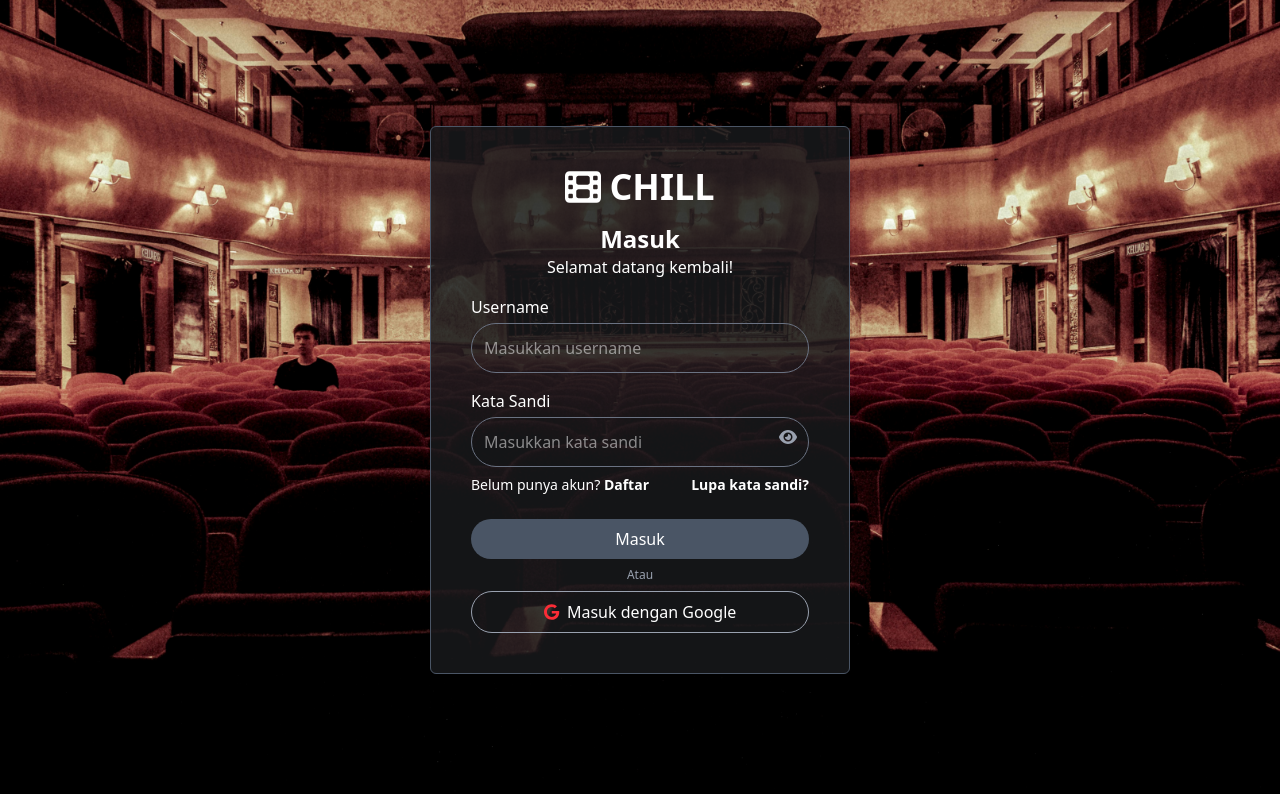
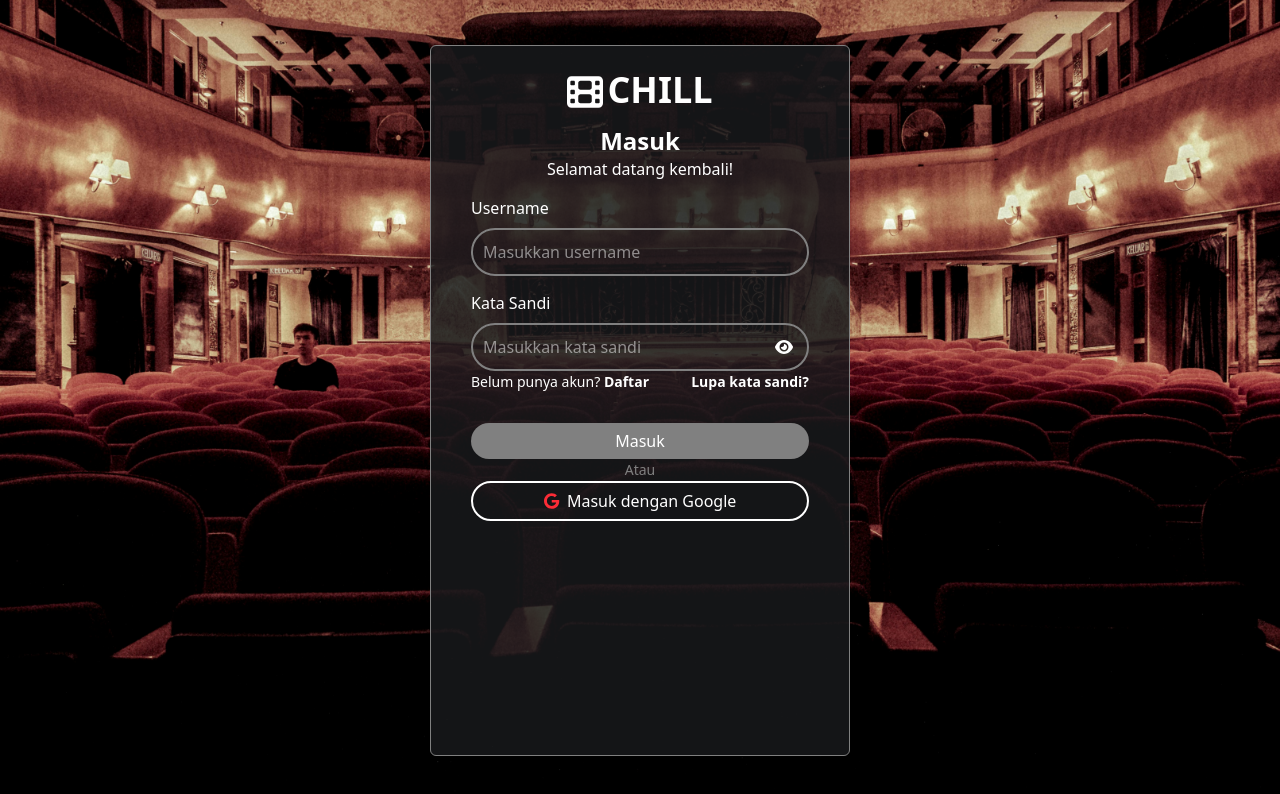
Before and after one commit to tatang111/mission1fe-harisenin, a React (Vite) app: page /masuk in a window 1280 px wide. Shown: the top 794 px of the page. Built offline with nearby package versions, Linux system fonts and the light colour scheme.

Commit message:
Initial Commit

```diff
--- a/src/pages/Daftar.jsx
+++ b/src/pages/Daftar.jsx
@@ -11,7 +11,7 @@ export const Daftar = () => {
   const [showPassword, setShowPassword] = useState(false);
   const [error, setError] = useState("");
   const confirmPasswordRef = useRef(null);
-  const navigate = useNavigate();
+  const navigate = useNavigate()
 
   const handleDaftarClick = (e) => {
     e.preventDefault();
@@ -32,91 +32,97 @@ export const Daftar = () => {
         password: password,
     };
     localStorage.setItem("infoUser", JSON.stringify(userIdentity));
-    navigate("/masuk");
+    navigate("/masuk")
   };
 
   return (
-    <div className="bg-[url(/auth/daftar.jpg)] bg-cover bg-center flex justify-center items-start md:items-center min-h-screen p-4">
-      <form className="w-full max-w-[420px] border border-gray-600 p-6 md:p-10 flex flex-col gap-4 rounded-md bg-[#181A1CD6] text-white">
-        <div className="text-center mt-2 md:mt-0">
-          <h1 className="text-3xl md:text-4xl font-bold flex justify-center items-center gap-2">
+    <div className="forbglayar bg-[url(/auth/daftar.jpg)] flex justify-center pt-[1px] relative md:items-center h-screen">
+      <form className="forForm w-90/100 max-w-[420px] overflow-y-hidden mt-[50px] md:mt-[0px] border border-gray-500 md:h-98/100 h-67/100 p-[40px] pt-[20px] md:pt-[13px] flex flex-col gap-[15px] rounded-md bg-[#181A1CD6] text-white top-25 md:top-0 relative">
+        <h1 className="text-center flex justify-center mt-4 gap-1 text-4xl font-bold">
           <FontAwesomeIcon icon={faFilm} />
-            <span>CHILL</span>
+          <span className="-pb-4 flex items-center -mt-1">CHILL</span>
         </h1>
+
+        <div className="text-center">
+          <h1 className="text-2xl font-semibold">Daftar</h1>
+          <h1>Selamat datang!</h1>
         </div>
-        <div className="text-center">
-          <h1 className="text-xl md:text-2xl font-semibold">Daftar</h1>
-          <p className="text-sm md:text-base">Selamat datang!</p>
-        </div>
-        <div>
-          <label className="flex flex-col gap-1">
-            <span className="text-sm md:text-base">Username</span>
+
+        <div className="username">
+          <label className="flex gap-2 flex-col">
+            Username
             <input
               value={username}
               onChange={(e) => setUsername(e.target.value)}
               placeholder="Masukkan username"
-              className="w-full p-2 md:p-3 border border-gray-500 rounded-full bg-transparent text-sm md:text-base"
+              type="text"
+              className="p-[10px] border-gray-500 border-2 rounded-full bg-transparent"
             />
           </label>
         </div>
-        <div className="flex flex-col gap-4">
-          <label className="flex flex-col gap-1 relative">
-            <span className="text-sm md:text-base">Kata Sandi</span>
+
+        <div className="kata-password flex flex-col gap-[15px]">
+          <label className="flex gap-2 flex-col relative">
+            Kata Sandi
             <input
               value={password}
               onChange={(e) => setPassword(e.target.value)}
-              placeholder="Masukkan password"
-              type={showPassword ? "text" : "password"}
-              className="w-full p-2 md:p-3 border border-gray-500 rounded-full bg-transparent text-sm md:text-base"
+              placeholder="Masukkan kata password"
+              type={`${showPassword ? "text" : "password"}`}
+              className="p-[10px] border-gray-500 border-2 rounded-full bg-transparent"
             />
             <FontAwesomeIcon
+              onClick={() => setShowPassword(!showPassword)}
+              className="fa-regular fa-eye-slash absolute right-4 cursor-pointer top-12"
               icon={showPassword ? faEyeSlash : faEye}
-              onClick={() => setShowPassword(!showPassword)}
-              className="absolute right-3 top-9 md:top-10 cursor-pointer text-gray-400"
             />
           </label>
-          <label className="flex flex-col gap-1">
-            <div className="flex items-center gap-2">
-              <span className="text-sm md:text-base">
+
+          <label className="flex gap-2 flex-col relative">
+            <div className="flex gap-2">
               Konfirmasi Kata Sandi
-              </span>
-              {error && <span className="text-red-500 text-xs">{error}</span>}
+              <span className="text-red-400">{error}</span>
             </div>
             <input
               ref={confirmPasswordRef}
               value={passwordConfirm}
               onChange={(e) => setPasswordConfirm(e.target.value)}
-              placeholder="Konfirmasi password"
+              placeholder="Konfirmasi kata password"
               type="password"
-              className="w-full p-2 md:p-3 border border-gray-500 rounded-full bg-transparent text-sm md:text-base"
+              className="p-[10px] border-gray-500 border-2 rounded-full bg-transparent"
             />
           </label>
         </div>
-        <div className="text-xs md:text-sm -mt-2">
-          <p>
-            Sudah punya akun?{" "}
-            <Link to="/masuk" className="font-semibold hover:underline">
+
+        <div className="flex justify-between relative md:text-md text-sm -mt-[14px] mb-4">
+          <h1>
+            Sudah punya akun?
+            <Link to="/masuk" className="font-bold cursor-pointer hover:underline">
+              {" "}
               Masuk
             </Link>
-          </p>
+          </h1>
         </div>
-        <div className="flex flex-col gap-2">
+
+        <div className="flex flex-col gap-1">
           <button
+            onClick={(e) => handleDaftarClick(e)}
             type="submit"
-            onClick={handleDaftarClick}
-            className="w-full py-2 bg-gray-600 hover:bg-gray-700 rounded-full text-sm md:text-base"
+            className="p-[6px] border-white w-full rounded-full cursor-pointer hover:underline bg-gray-500"
           >
             Daftar
           </button>
 
-          <p className="text-center text-gray-400 text-xs">Atau</p>
+          <p
+            className="text-gray-500 text-sm text-center"
+            style={{ lineHeight: "14px" }}
+          >
+            Atau
+          </p>
 
-          <button
-            type="button"
-            className="w-full py-2 border border-gray-400 hover:bg-gray-800 rounded-full flex items-center justify-center gap-2 text-sm md:text-base"
-          >
-            <FontAwesomeIcon icon={faGoogle} className="text-red-500" />
-            <span>Masuk dengan Google</span>
+          <button className="border-2 p-[6px] border-white w-full rounded-full cursor-pointer hover:underline">
+            <FontAwesomeIcon className="text-red-500 mr-2" icon={faGoogle} />
+            Masuk dengan Google
           </button>
         </div>
       </form>
--- a/src/pages/Masuk.jsx
+++ b/src/pages/Masuk.jsx
@@ -13,7 +13,7 @@ export const Masuk = () => {
   const [password, setPassword] = useState("");
   const [showPassword, setShowPassword] = useState(false);
   const [error, setError] = useState("");
-  const navigate = useNavigate();
+  const navigate = useNavigate()
 
   const handleMasukClick = (e) => {
     e.preventDefault();
@@ -23,87 +23,96 @@ export const Masuk = () => {
     if (infoUser.username !== username || infoUser.password !== password) {
       setUsername("");
       setPassword("");
-      setError("Username Atau Password Salah!");
+      setError("Username Atau Password Salah!")
       return;
     }
 
-    navigate("/beranda");
+    navigate("/beranda")
   };
 
   return (
-    <div className="bg-[url(/auth/daftar.jpg)] bg-cover bg-center flex justify-center items-start md:items-center min-h-screen p-4">
+    <div className="forbglayar bg-[url(/auth/daftar.jpg)] flex justify-center pt-[1px] relative md:items-center h-screen">
       <form
-        onSubmit={handleMasukClick}
-        className="w-full max-w-[420px] border border-gray-600 p-6 md:p-10 flex flex-col gap-4 rounded-md bg-[#181A1CD6] text-white"
+        onSubmit={(e) => handleMasukClick(e)}
+        className="forForm w-90/100 max-w-[420px] overflow-y-hidden mt-[80px] md:mt-[0px] border border-[gray] md:h-89/100 h-60/100 top-20 md:top-0 relative p-[40px] pt-[28px] flex flex-col gap-[15px] rounded-md bg-[#181A1CD6] text-white"
       >
+        <h1 className="text-center flex justify-center gap-1 text-4xl font-[700]">
+          <FontAwesomeIcon icon={faFilm} />
+          <span className="-pb-4 flex items-center -mt-1">CHILL</span>
+        </h1>
+
         <div className="text-center">
-          <h1 className="text-3xl md:text-4xl font-bold flex justify-center items-center gap-2">
-            <FontAwesomeIcon icon={faFilm} />
-            <span>CHILL</span>
-          </h1>
+          <h1 className="text-2xl font-[650]">Masuk</h1>
+          <h1>Selamat datang kembali!</h1>
         </div>
-        <div className="text-center">
-          <h1 className="text-xl md:text-2xl font-semibold">Masuk</h1>
-          <p className="text-sm md:text-base">Selamat datang kembali!</p>
-        </div>
-        <div>
-          <label className="flex flex-col gap-1">
-            <div className="flex items-center gap-2">
-              <span className="text-sm md:text-base">Username</span>
-              {error && (
-                <span className="text-red-500 text-xs md:text-sm">{error}</span>
-              )}
+
+        <div className="username">
+          <label className="flex gap-2 flex-col">
+            <div className="flex gap-2">
+              <span>Username</span>
+              <span className="text-red-500 ">{error}</span>
             </div>
+
             <input
               value={username}
               onChange={(e) => setUsername(e.target.value)}
               placeholder="Masukkan username"
-              className="w-full p-2 md:p-3 border border-gray-500 rounded-full bg-transparent text-sm md:text-base"
+              type="text"
+              className="p-[10px] border-[gray] border-[2px] rounded-full bg-transparent"
             />
           </label>
         </div>
-        <div>
-          <label className="flex flex-col gap-1 relative">
-            <span className="text-sm md:text-base">Kata Sandi</span>
+
+        <div className="username">
+          <label className="flex gap-2 flex-col relative">
+            Kata Sandi
             <input
               value={password}
               onChange={(e) => setPassword(e.target.value)}
               placeholder="Masukkan kata sandi"
               type={showPassword ? "text" : "password"}
-              className="w-full p-2 md:p-3 border border-gray-500 rounded-full bg-transparent text-sm md:text-base"
+              className="p-[10px] border-[gray] border-[2px] rounded-full bg-transparent"
             />
             <FontAwesomeIcon
               icon={showPassword ? faEyeSlash : faEye}
               onClick={() => setShowPassword(!showPassword)}
-              className="absolute right-3 top-9 md:top-10 cursor-pointer text-gray-400"
+              className="absolute right-4 cursor-pointer top-12"
             />
           </label>
         </div>
-        <div className="flex justify-between text-xs md:text-sm -mt-2 mb-2">
-          <p>
+
+        <div className="flex justify-between relative md:text-md text-sm -mt-[14px] mb-4">
+          <h1>
             Belum punya akun?{" "}
-            <Link to="/daftar" className="font-semibold hover:underline">
+            <Link
+              to="/daftar"
+              className="font-bold cursor-pointer hover:underline"
+            >
               Daftar
             </Link>
-          </p>
-          <button className="font-semibold hover:underline">
+          </h1>
+          <h1 className="font-[600] hover:underline cursor-pointer">
             Lupa kata sandi?
-          </button>
+          </h1>
         </div>
-        <div className="flex flex-col gap-2">
+
+        <div className="flex flex-col gap-1">
           <button
             type="submit"
-            className="w-full py-2 bg-gray-600 hover:bg-gray-700 rounded-full text-sm md:text-base"
+            onClick={(e) => handleMasukClick(e)}
+            className="p-[6px] border-white w-full rounded-full cursor-pointer hover:underline bg-[gray]"
           >
             Masuk
           </button>
-          <p className="text-center text-gray-400 text-xs">Atau</p>
-          <button
-            type="button"
-            className="w-full py-2 border border-gray-400 hover:bg-gray-800 rounded-full flex items-center justify-center gap-2 text-sm md:text-base"
+          <h1
+            style={{ lineHeight: "14px" }}
+            className="text-[gray] text-sm text-center"
           >
-            <FontAwesomeIcon icon={faGoogle} className="text-red-500" />
-            <span>Masuk dengan Google</span>
+            Atau
+          </h1>
+          <button className="border-2 p-[6px] border-white w-full rounded-full cursor-pointer hover:underline">
+            <FontAwesomeIcon icon={faGoogle} className="text-red-500 mr-2" />
+            Masuk dengan Google
           </button>
         </div>
       </form>
```
Lines whose indentation alone changed are shown as unchanged.
